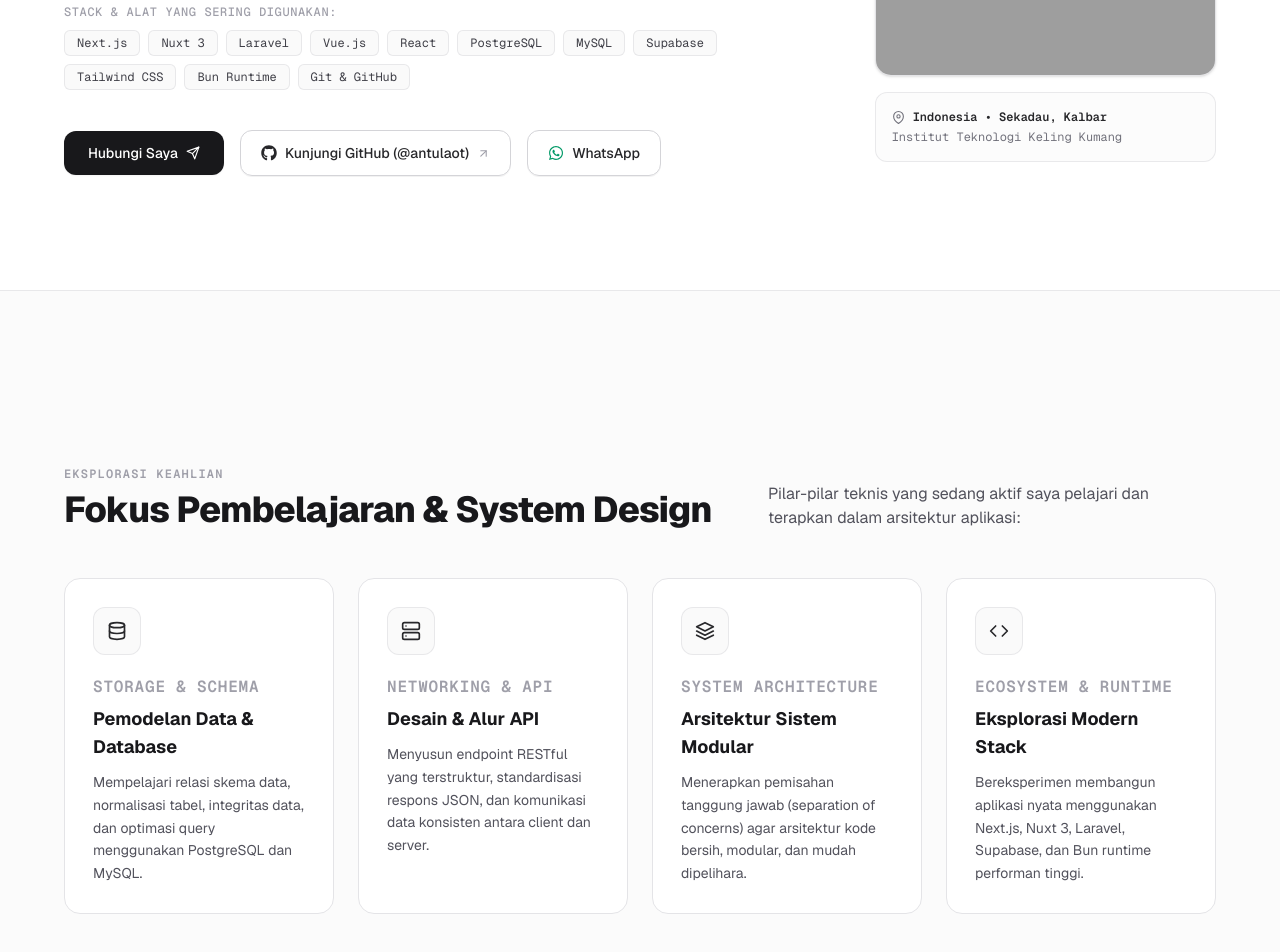
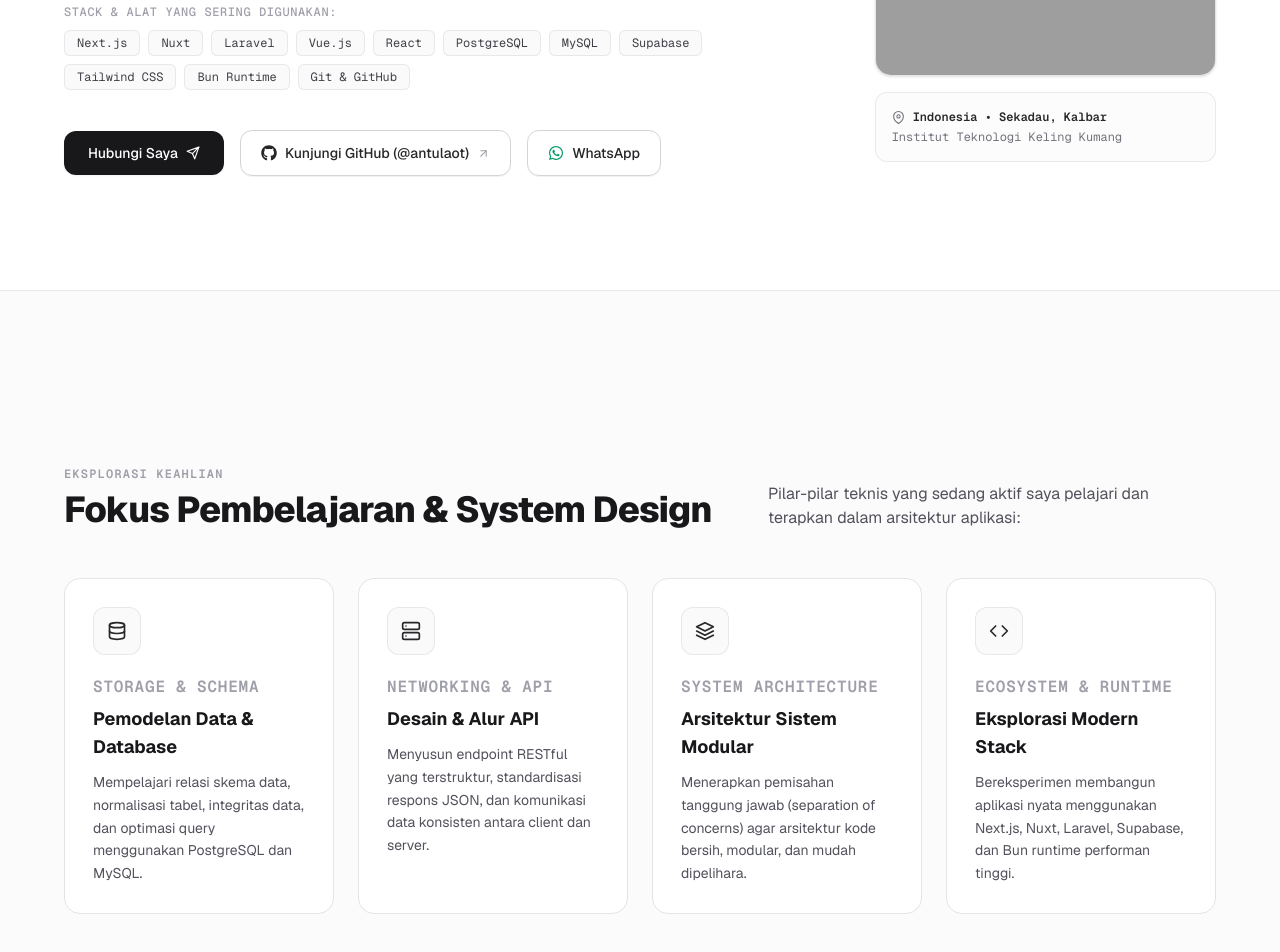
Before and after one commit to antulaot/portofolio-agus, a Next.js app: page / in a window 1280 px wide. Shown: the part 510-1462 px from the top of the page. Built offline with nearby package versions, Linux system fonts and the light colour scheme; grey boxes are pictures that could not be loaded.

Commit message:
refactor: standardize tech stack names by removing version-specific labels

```diff
--- a/app/page.js
+++ b/app/page.js
@@ -80,14 +80,14 @@ export default function Home() {
       icon: <FiCode className="text-zinc-800 text-xl" />,
       title: 'Eksplorasi Modern Stack',
       description:
-        'Bereksperimen membangun aplikasi nyata menggunakan Next.js, Nuxt 3, Laravel, Supabase, dan Bun runtime performan tinggi.',
+        'Bereksperimen membangun aplikasi nyata menggunakan Next.js, Nuxt, Laravel, Supabase, dan Bun runtime performan tinggi.',
       tag: 'Ecosystem & Runtime',
     },
   ]
 
   const techStack = [
     'Next.js',
-    'Nuxt 3',
+    'Nuxt',
     'Laravel',
     'Vue.js',
     'React',
```
